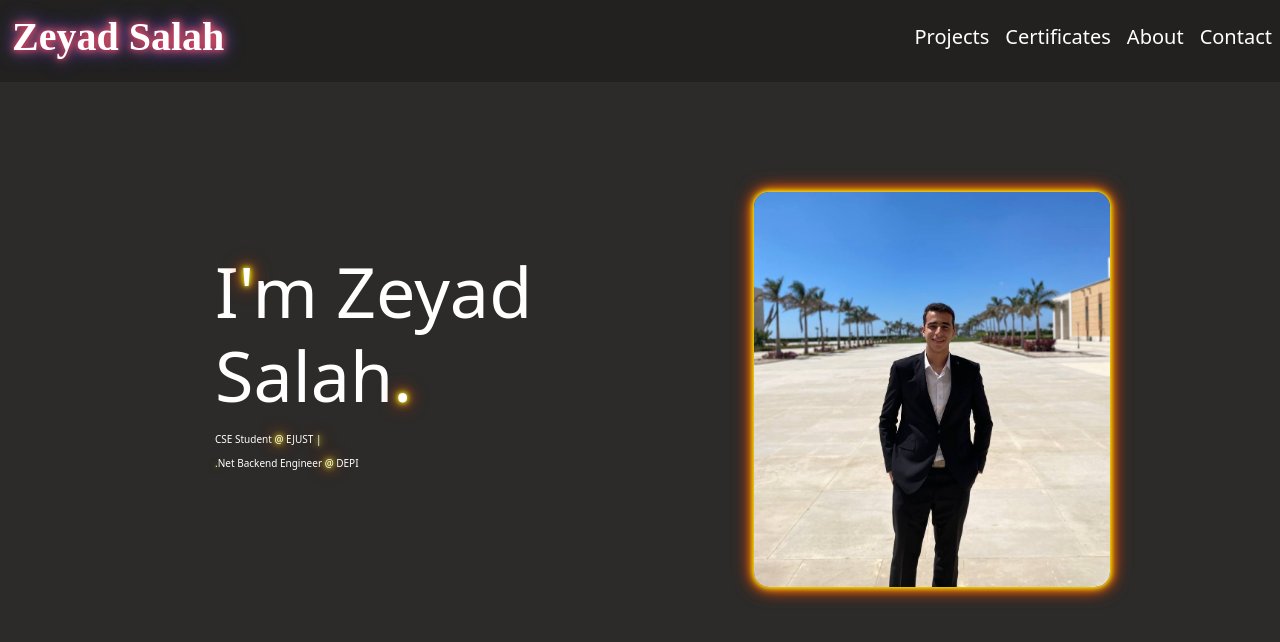
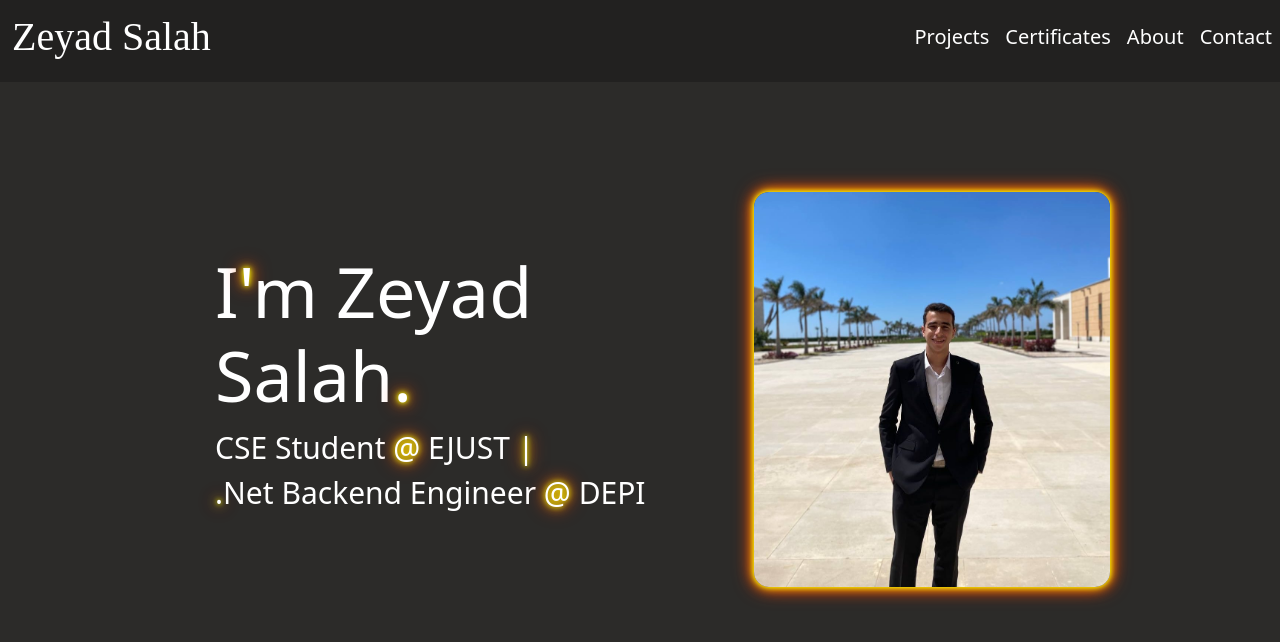
Before and after one commit to zeyadsalah22/Portfolio, a Django app: page / in a window 1280 px wide. Shown: the top 642 px of the page. Run offline with Django 3.2, Linux system fonts and the light colour scheme; some libraries are stand-ins or nearby versions; some web fonts are replaced.

Commit message:
Update styles.css

```diff
--- a/Portfolio/static/portfolio/styles.css
+++ b/Portfolio/static/portfolio/styles.css
@@ -21,15 +21,13 @@ nav{
 }
 
 .subheading{
-    font-size: 10px;
+    font-size: 30px;
 }
 
 .name{
     font-family: OstrichSans-Bold;
-    font-weight: bold;
     font-style: normal;
     color:white;
-    text-shadow: 0 0 5px #d62976, 0 0 10px #fa7e1e , 0 0 15px #962fbf, 0 0 20px #4f5bd5;
 }
 
 
```
